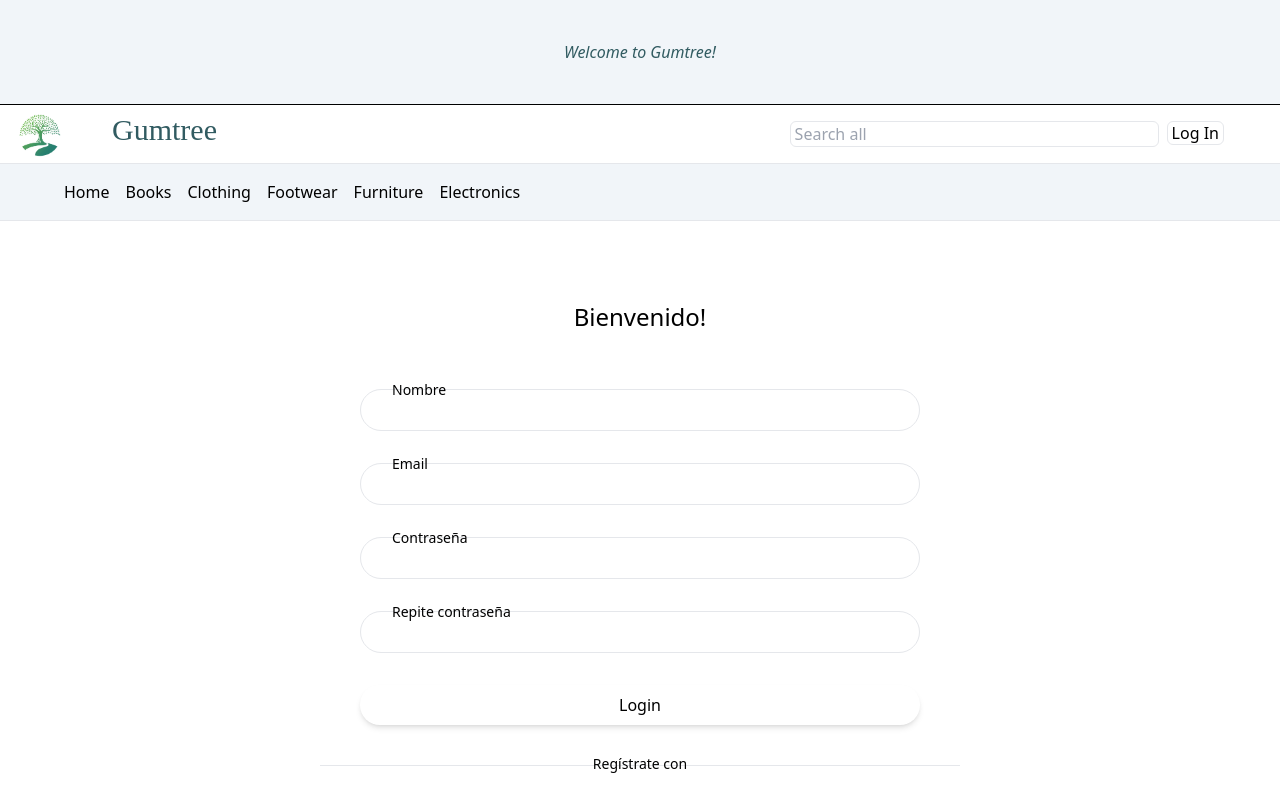
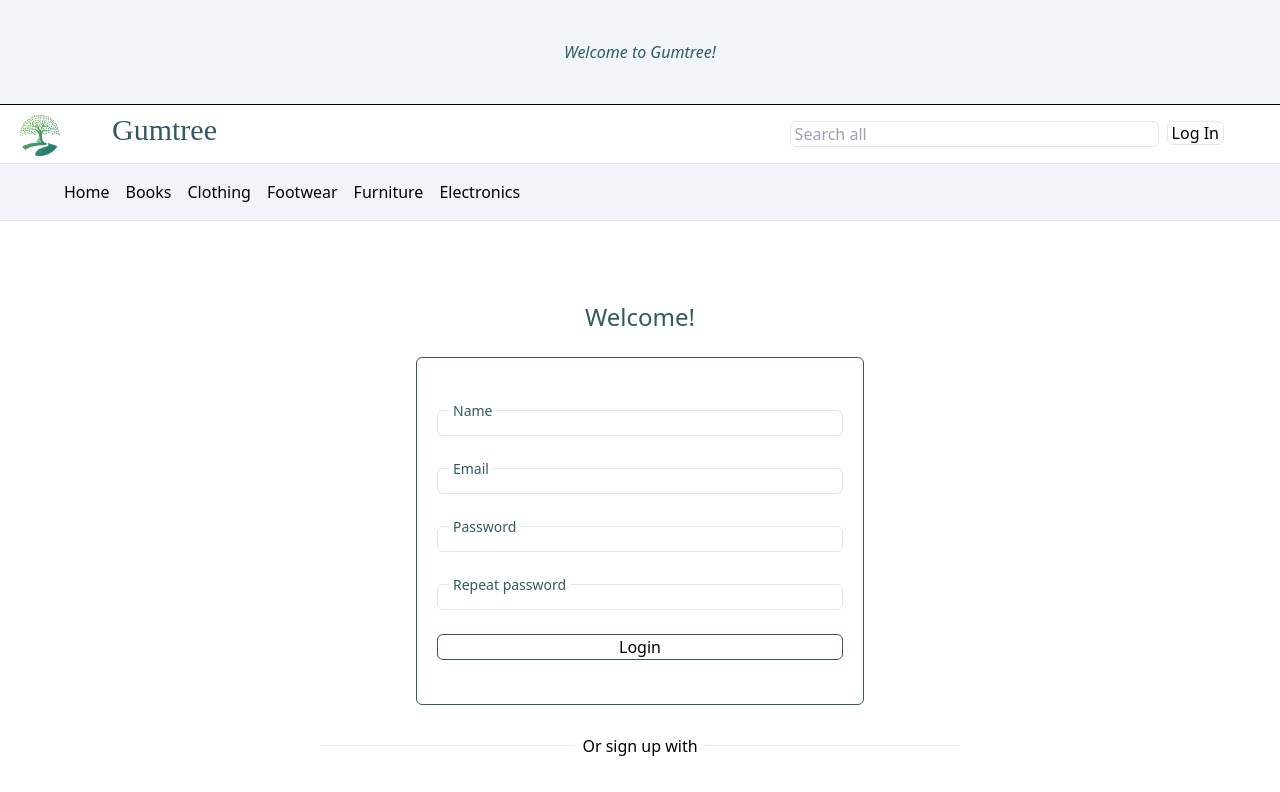
Before and after one commit to dorian-rose/product-swap-front, a React (Vite) app: page /register in a window 1280 px wide. Shown: the top 792 px of the page. Built offline with nearby package versions, Linux system fonts and the light colour scheme; no server answers.

Commit message:
firebase changes to admin routing

```diff
--- a/src/admin/components/AdminNavBar.jsx
+++ b/src/admin/components/AdminNavBar.jsx
@@ -2,9 +2,9 @@ import { AdminSearch } from "./AdminSearch";
 import { Hamburger } from "../../ui/components/Hamburger";
 import { useState } from "react";
 import { NavLink, Link } from "react-router-dom";
-import { LogoutButton } from "../../ui/components/LogoutButton";
 import { useSelector } from "react-redux";
 import tree_logo from "../../assets/tree_logo.jpg";
+import { Logout } from "../../auth/components/Logout";
 
 /**
  * returns ejs of nav bar, directing via NavLinks to other admin locations
@@ -87,7 +87,7 @@ export const AdminNavBar = () => {
             <AdminSearch />
           </li>
           <li className="py-1 md:py-0 md:ms-2">
-            <LogoutButton />
+            <Logout />
           </li>
         </ul>
       </div>
--- a/src/admin/pages/DashboardPage.jsx
+++ b/src/admin/pages/DashboardPage.jsx
@@ -1,5 +1,5 @@
-import { NavLink, Link, useNavigate } from "react-router-dom";
-import { useAuth0 } from "@auth0/auth0-react";
+import { Link } from "react-router-dom";
+
 
 import pen from "../../assets/pen.png";
 import group from "../../assets/group.png";
@@ -9,7 +9,6 @@ import products from "../../assets/products.jpeg";
  * function that returns jsx of dashboard -that is, links to various admin locations
  */
 export const DashboardPage = () => {
-  const { user } = useAuth0();
 
   return (
     <section className="mb-32">
--- a/src/auth/components/AccessForm.jsx
+++ b/src/auth/components/AccessForm.jsx
@@ -35,29 +35,29 @@ export const AccessForm = ({ enterUser, nameHidden }) => {
   return (
     <>
       <form
-        className="login-form"
+        className="m-5 border border-turquoise border-1 rounded-md px-5 sm:py-5 max-w-md m-auto"
         onSubmit={handleSubmit((data) => enterUser(data))}
       >
         {!nameHidden && (
           <>
             <label
               htmlFor="name"
-              className="relative top-5 left-12 sm:left-20 bg-tertiary px-2 text-lines text-sm"
+              className="relative top-5 left-3  bg-white px-1 text-turquoise font-thin text-sm"
             >
-              Nombre
+              Name
             </label>
             <input
               {...register("name")}
               type="text"
               id="name"
               name="name"
-              className="mt-2 w-10/12 m-auto block border border-1 rounded-3xl px-4 py-2 focus:outline-none focus:border-primary "
+              className="border mt-2 px-2 sm:py2 font-thin  focus:outline-none focus:border-turquoise focus:border-2 focus:border-solid rounded-md w-full"
             />
           </>
         )}
         <label
           htmlFor="email"
-          className="relative top-5 top-5 left-12 sm:left-20 bg-tertiary px-2 text-lines text-sm"
+          className="relative top-5 left-3  bg-white px-1 text-turquoise font-thin text-sm"
         >
           Email
         </label>
@@ -72,16 +72,16 @@ export const AccessForm = ({ enterUser, nameHidden }) => {
           type="text"
           id="email"
           name="email"
-          className="mt-2 w-10/12 m-auto block border border-1 rounded-3xl px-4 py-2 focus:outline-none focus:border-primary "
+          className="border mt-2 px-2 sm:py2 font-thin  focus:outline-none focus:border-turquoise focus:border-2 focus:border-solid rounded-md w-full"
         />
-        <p className="text-center italic text-alert ">
+        <p className="font-thin italic text-burgundy">
           {errors.email?.message}
         </p>
         <label
           htmlFor="password"
-          className="relative top-5 top-5 left-12 sm:left-20 bg-tertiary px-2 text-lines text-sm"
+          className="relative top-5 left-3 bg-white px-1 text-turquoise font-thin text-sm"
         >
-          Contraseña
+          Password
         </label>
         <input
           {...register("password", {
@@ -95,18 +95,18 @@ export const AccessForm = ({ enterUser, nameHidden }) => {
           id="password"
           name="password"
           onChange={(ev) => setFirstPassword(ev.target.value)}
-          className="mt-2 w-10/12 m-auto block border border-1  rounded-3xl px-4 py-2 focus:outline-none focus:border-primary "
+          className="border mt-2 px-2 sm:py2 font-thin  focus:outline-none focus:border-turquoise focus:border-2 focus:border-solid rounded-md w-full"
         />
-        <p className="text-center italic text-alert ">
+        <p className="font-thin italic text-burgundy">
           {errors.password?.message}
         </p>
         {!nameHidden && (
           <>
             <label
               htmlFor="passwordRepeat"
-              className="relative top-5 top-5 left-12 sm:left-20 bg-tertiary px-2 text-lines text-sm"
+              className="relative top-5 left-3  bg-white px-1 text-turquoise font-thin text-sm"
             >
-              Repite contraseña
+              Repeat password
             </label>
             <input
               {...register("passwordRepeat", {
@@ -119,17 +119,17 @@ export const AccessForm = ({ enterUser, nameHidden }) => {
               type="password"
               id="passwordRepeat"
               name="passwordRepeat"
-              className="mt-2 w-10/12 m-auto block border border-1  rounded-3xl px-4 py-2 focus:outline-none focus:border-primary "
+              className="border mt-2 px-2 sm:py2 font-thin  focus:outline-none focus:border-turquoise focus:border-2 focus:border-solid rounded-md w-full"
               onChange={comparePasswords}
             />
-            <p className="text-center italic text-alert ">
+            <p className="font-thin italic text-burgundy">
               {errors.passwordRepeat?.message}
             </p>
             <p className="text-center italic text-alert ">{passwordMatch}</p>
           </>
         )}
         <button
-          className="mt-8 w-10/12 m-auto block bg-primary text-tertiary shadow-md rounded-3xl px-4 py-2 focus:outline-none focus:border-primary hover:text-secondary hover:bg-tertiary hover:border hover:border-1  hover:border-secondary"
+          className="my-6 sm:py2 w-full border border-turquoise hover:bg-turquoise hover:text-white rounded-md px-2 "
           type="submit"
         >
           Login
--- a/src/auth/components/LoginGoogle.jsx
+++ b/src/auth/components/LoginGoogle.jsx
@@ -59,7 +59,7 @@ export const LoginGoogle = () => {
   return (
     <article>
       <button
-        className="block m-auto w-12 hover:w-14 mt-4 shadow-md p-2 rounded-full"
+        className="block m-auto w-12 hover:w-14 sm:mt-4 shadow-md p-2 rounded-full"
         onClick={loginWithGoogle}
       >
         <img className="w-full" src={google} alt="google logo" />
--- a/src/auth/pages/LoginPage.jsx
+++ b/src/auth/pages/LoginPage.jsx
@@ -22,12 +22,9 @@ export const LoginPage = () => {
    * @param {Object} data form field entries from component access form, to which component this function is passed
    */
   const enterUser = async (data) => {
+    console.log("entering user at login page");
     try {
-      await signInWithEmailAndPassword(
-        auth,
-        data.email,
-        data.password
-      );
+      await signInWithEmailAndPassword(auth, data.email, data.password);
 
       navigate("/");
     } catch (error) {
@@ -45,9 +42,9 @@ export const LoginPage = () => {
 
   return (
     <>
-      <section className="max-w-2xl m-auto">
-        <h1 className="mb-10 mt-20 text-center text-primary text-2xl font-thin ">
-          Bienvenido de nuevo!
+      <section className="max-w-2xl m-auto mb-16">
+        <h1 className="mb-10 sm:mt-20 text-center text-turquoise text-2xl font-thin ">
+          Welcome back!
         </h1>
         <article>
           <AccessForm enterUser={enterUser} nameHidden={true} />
@@ -55,18 +52,18 @@ export const LoginPage = () => {
             {errors}
           </p>
         </article>
-        <article className="mx-4 mt-20 border-t border-slate">
-          <p className="relative -top-3 left-1/2 -translate-x-1/2 bg-tertiary w-fit px-2 text-sm text-lines ">
-            Login con
+        <article className="mx-4 mt-10 sm:mt-20 border-t border-slate">
+          <p className="relative -top-3 left-1/2 -translate-x-1/2 bg-white w-fit px-2 font-thin ">
+            Or login with
           </p>
           <LoginGoogle />
-          <p className="mt-10 text-sm text-lines text-center font-thin">
-            Aún no tienes una cuenta?{" "}
+          <p className="sm:mt-10 text-sm text-lines text-center font-thin">
+            Don't have an account yet?{" "}
             <Link
               to="/register"
               className="font-bold hover:text-secondary hover:underline"
             >
-              Regístrate
+              Sign up
             </Link>
           </p>
         </article>
--- a/src/auth/pages/RegisterPage.jsx
+++ b/src/auth/pages/RegisterPage.jsx
@@ -18,7 +18,6 @@ export const RegisterPage = () => {
   const dispatch = useDispatch();
   const navigate = useNavigate();
   const [errors, setErrors] = useState("");
-  const [name, setName] = useState("");
 
   /**
    * function that takes user data and uses it to enter user in application using firebase create user with email and password
@@ -99,9 +98,9 @@ export const RegisterPage = () => {
 
   return (
     <>
-      <section className="max-w-2xl m-auto">
-        <h1 className="mb-6 mt-20 text-center text-primary text-2xl font-thin ">
-          Bienvenido!
+      <section className="max-w-2xl m-auto mb-16">
+        <h1 className="mb-6 sm:mt-20 text-center text-turquoise text-2xl font-thin ">
+          Welcome!
         </h1>
         <article>
           <AccessForm enterUser={enterUser} nameHidden={false} />
@@ -110,12 +109,12 @@ export const RegisterPage = () => {
           {errors}
         </p>
         <article className="mx-4 mt-10 border-t border-slate">
-          <p className="relative -top-3 left-1/2 -translate-x-1/2 bg-tertiary w-fit px-2 text-sm text-lines ">
-            Regístrate con
+          <p className="relative -top-3 left-1/2 -translate-x-1/2 bg-white w-fit px-2 font-thin ">
+            Or sign up with
           </p>
           <LoginGoogle />
-          <p className="mt-10 text-sm text-center text-lines font-thin">
-            Ya tienes una cuenta?{" "}
+          <p className="sm:mt-10 text-sm text-center text-lines font-thin">
+            Already have an account?{" "}
             <Link
               to="/login"
               className="font-bold hover:text-secondary hover:underline"
--- a/src/products/components/CategoryContainer.jsx
+++ b/src/products/components/CategoryContainer.jsx
@@ -39,7 +39,7 @@ export const CategoryContainer = ({ category }) => {
         and shop sustainably!
       </h2>
 
-      <section className="grid md:grid-cols-2 lg:grid-cols-3 gap-5">
+      <section className="grid sm:grid-cols-2 lg:grid-cols-3 gap-5">
         {isLoading ? (
           <img src="https://i.gifer.com/ZKZg.gif" alt="loading gif" />
         ) : ok ? (
--- a/src/products/components/InterestedButton.jsx
+++ b/src/products/components/InterestedButton.jsx
@@ -5,14 +5,14 @@ import { Link } from "react-router-dom";
  */
 export const InterestedButton = () => {
   return (
-    <Link className="text-center " to="/login">
+    <Link className="text-center mt-2.5" to="/register">
       <svg
         xmlns="http://www.w3.org/2000/svg"
         fill="none"
         viewBox="0 0 24 24"
         strokeWidth={1.5}
         stroke="#315b61"
-        className="w-6 h-6 hover:fill-turquoise"
+        className="w-7 h-7 hover:fill-turquoise"
       >
         <path
           strokeLinecap="round"
--- a/src/products/components/ProductCards.jsx
+++ b/src/products/components/ProductCards.jsx
@@ -9,14 +9,10 @@ import { useSelector } from "react-redux";
  * @param {Object} props Object whose properties contain product data
  */
 export const ProductCards = (props) => {
-  const { user } = useAuth0();
   //collect state
-  const {
-    uid,
-    displayName,
-    isAuthenticated,
-    email: userEmail,
-  } = useSelector((state) => state.logged);
+  const { isAuthenticated, email: userEmail } = useSelector(
+    (state) => state.logged
+  );
 
   //deconstruct variables from object to retrieve data of product
   const { title, description, formatdate, image, id_entry, email } = props;
@@ -29,7 +25,7 @@ export const ProductCards = (props) => {
     linkText = "View";
   }
   return (
-    <article className="shadow-lg m-10 md:mx-5 flex flex-col justify-between">
+    <article className="shadow-lg my-10 mx-5 flex flex-col justify-between">
       <div>
         <img className="w-full" src={image} alt={title} />
       </div>
@@ -37,7 +33,7 @@ export const ProductCards = (props) => {
         {title}
       </h3>
       <h4 className="mx-5 capitalize font-light">{description}</h4>
-      <div className="flex justify-start m-5">
+      <div className="flex justify-start m-5 ">
         {isAuthenticated && userEmail != email && (
           <FavouriteButton product={props} />
         )}
@@ -49,7 +45,7 @@ export const ProductCards = (props) => {
           {linkText}
         </Link>
       </div>
-      <p className="m-5 text-xs font-light ">Date posted: {formatdate}</p>
+      <p className="mx-5 mb-5 text-xs font-light ">Date posted: {formatdate}</p>
     </article>
   );
 };
--- a/src/routes/AppRouter.jsx
+++ b/src/routes/AppRouter.jsx
@@ -3,25 +3,38 @@ import { useEffect, useState } from "react";
 import { ProductsRouter } from "./ProductsRouter";
 import { ApiRouter } from "./ApiRouter";
 import { AdminRouter } from "./AdminRouter";
-import { HomePage } from "../products/pages";
+
 import { useDispatch, useSelector } from "react-redux";
 import { setLogged } from "../store/slice/logged/loggedSlice";
 import { auth } from "../config/firebaseConfig";
 import { onAuthStateChanged } from "firebase/auth";
+import { dataFetch } from "../helpers/fetch";
 
 export const AppRouter = () => {
-  const {  isAuthenticated } = useSelector((state) => state.logged);
-  // const { user, isAuthenticated, isLoading } = useAuth0();
-  // console.log(isAuthenticated);
 
-  const user = { email: "afgsf" };
+  const { isAuthenticated, role } = useSelector((state) => state.logged);
+
   const dispatch = useDispatch();
 
   useEffect(() => {
-    console.log("app router");
-    onAuthStateChanged(auth, (user) => {
+    const getUserFromDB = async (email) => {
+      //get user/role from db
+      const url = `${import.meta.env.VITE_USER_URL}user?email=${email}`;
+      const userFromDb = await dataFetch(url);
+      if (userFromDb.ok) {
+        console.log(userFromDb);
+        return userFromDb.data[0].role;
+      } else {
+        return "user";
+      }
+    };
+
+    onAuthStateChanged(auth, async (user) => {
       if (user) {
+        console.log("in user", user);
         const { displayName, uid, email, photoURL } = user;
+        const role = await getUserFromDB(email);
+
         dispatch(
           setLogged({
             displayName,
@@ -29,7 +42,7 @@ export const AppRouter = () => {
             email,
             photoURL,
             isAuthenticated: true,
-            role: "user",
+            role,
           })
         );
       } else {
@@ -38,12 +51,10 @@ export const AppRouter = () => {
     });
   }, [auth]);
 
-  // const { isAuthenticated } = useSelector((state) => state.logged);
-  // console.log(isAuthenticated);
   return (
     <Routes>
       {/* if role is admin, redirect to admin routers, else, redirect to product routers */}
-      {user?.role == "admin" ? (
+      {role === "admin" ? (
         <Route path="/*" element={<AdminRouter />} />
       ) : (
         <Route path="/*" element={<ProductsRouter />} />
@@ -55,7 +66,7 @@ export const AppRouter = () => {
       ) : (
         <Route path="/api/*" element={<Navigate to={"/"} />} />
       )}
-      {user?.role != "admin" && (
+      {role != "admin" && (
         <Route path="/admin/*" element={<Navigate to={"/"} />} />
       )}
     </Routes>
--- a/src/store/slice/logged/loggedSlice.js
+++ b/src/store/slice/logged/loggedSlice.js
@@ -9,7 +9,7 @@ export const loggedSlice = createSlice({
         displayName: "",
         photoURL: "",
         isAuthenticated: false,
-        role: ""
+        role: "user"
     },
     reducers: {
 
```
Also changed, not shown: src/routes/AdminRouter.jsx (+3 -4 lines).
